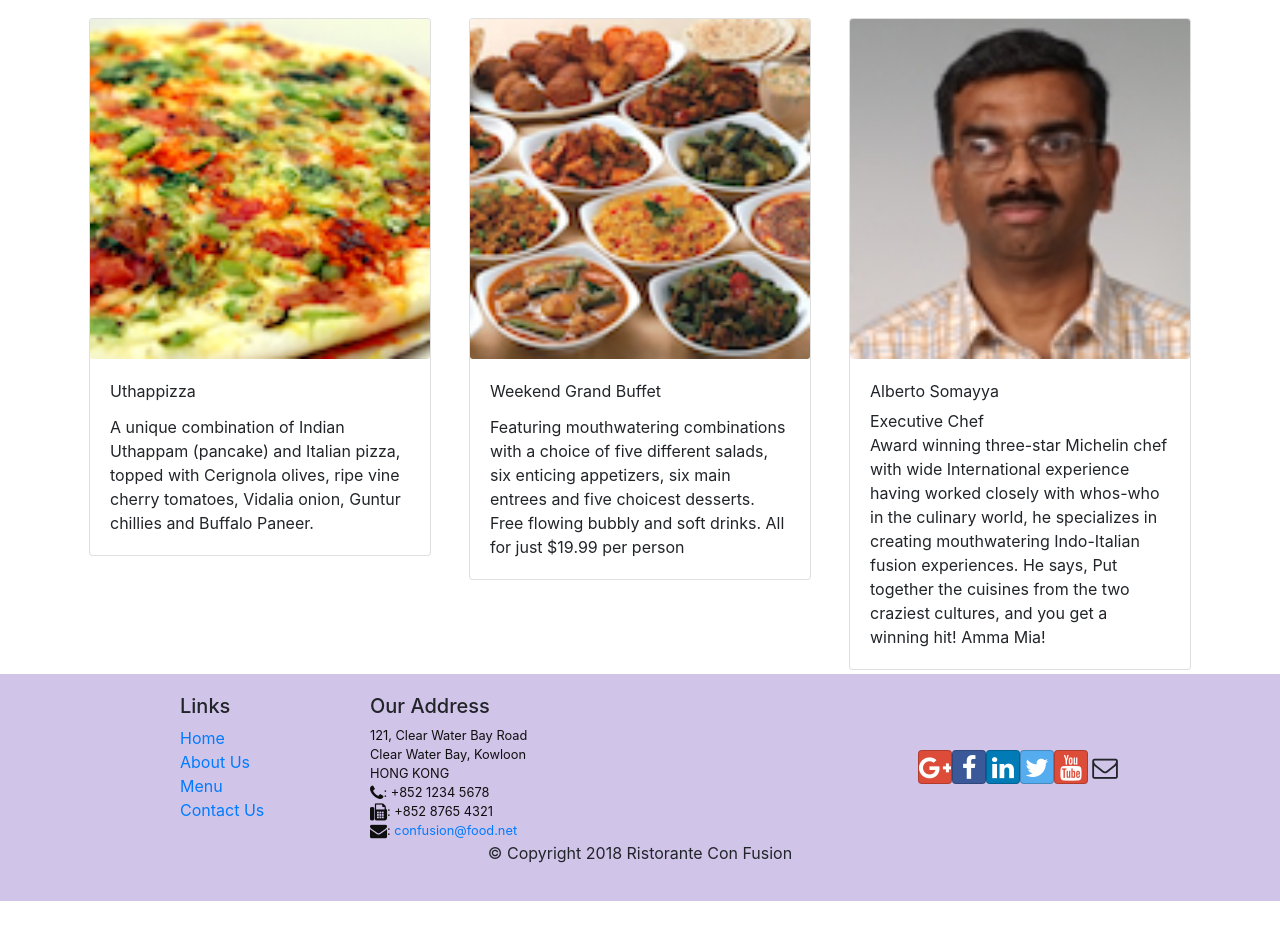
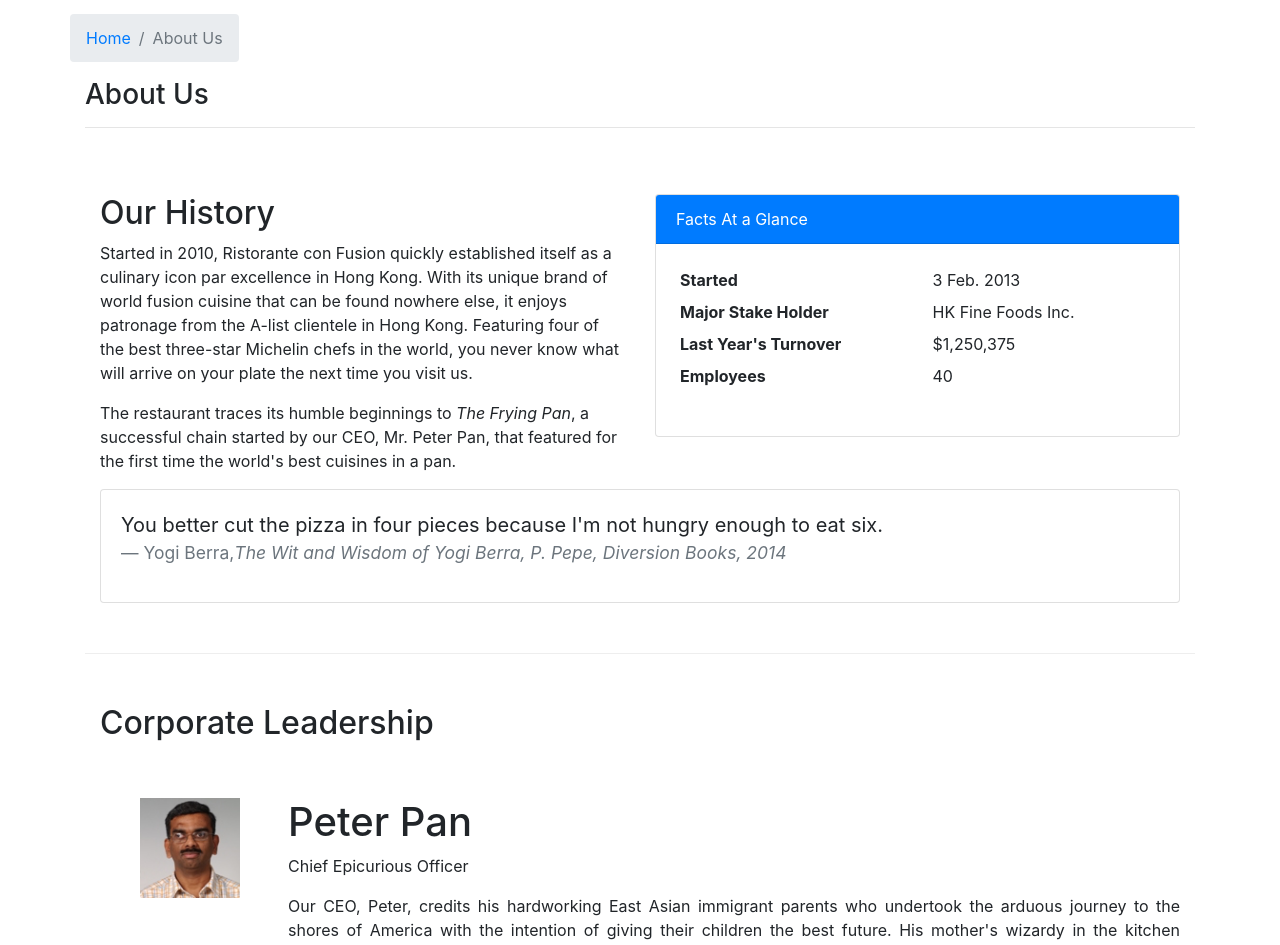
Before and after one commit to rranja25/React_Coursera, a React (Create React App) app: page /aboutus in a window 1280 px wide. Before the commit this address led to /home. Shown: the part 360-1305 px from the top of the page. Before the commit the page ends 1261 px from the top, so only its background shows below. Built offline with nearby package versions, Linux system fonts and the light colour scheme.

Commit message:
Assigment week 2

```diff
--- /dev/null
+++ b/src/components/AboutComponent.js
@@ -0,0 +1,92 @@
+import React from 'react';
+import { Breadcrumb, BreadcrumbItem, Card, CardBody, CardHeader, Media } from 'reactstrap';
+import { Link } from 'react-router-dom';
+
+function RenderLeader({ leader }) {
+  return (
+    <Media tag="li" className="my-5">
+      <Media left middle>
+        <Media object src={leader.image} alt={leader.name} height="100" width="100" />
+      </Media>
+      <Media body className="ml-5">
+        <Media><h1>{leader.name}</h1></Media>
+        <Media><p>{leader.designation}</p></Media>
+        <p className="text-justify">{leader.description}</p>
+      </Media>
+    </Media>
+  );
+}
+
+function About(props) {
+
+  const leaders = props.leaders.map((leader) => {
+    return (
+      <RenderLeader key={leader.id} leader={leader} />
+    );
+  });
+
+  return (
+    <div className="container">
+      <div className="row">
+        <Breadcrumb>
+          <BreadcrumbItem><Link to="/home">Home</Link></BreadcrumbItem>
+          <BreadcrumbItem active>About Us</BreadcrumbItem>
+        </Breadcrumb>
+        <div className="col-12">
+          <h3>About Us</h3>
+          <hr />
+        </div>
+      </div>
+      <div className="row row-content">
+        <div className="col-12 col-md-6">
+          <h2>Our History</h2>
+          <p>Started in 2010, Ristorante con Fusion quickly established itself as a culinary icon par excellence in Hong Kong. With its unique brand of world fusion cuisine that can be found nowhere else, it enjoys patronage from the A-list clientele in Hong Kong.  Featuring four of the best three-star Michelin chefs in the world, you never know what will arrive on your plate the next time you visit us.</p>
+          <p>The restaurant traces its humble beginnings to <em>The Frying Pan</em>, a successful chain started by our CEO, Mr. Peter Pan, that featured for the first time the world's best cuisines in a pan.</p>
+        </div>
+        <div className="col-12 col-md-6">
+          <Card>
+            <CardHeader className="bg-primary text-white">Facts At a Glance</CardHeader>
+            <CardBody>
+              <dl className="row p-1">
+                <dt className="col-6">Started</dt>
+                <dd className="col-6">3 Feb. 2013</dd>
+                <dt className="col-6">Major Stake Holder</dt>
+                <dd className="col-6">HK Fine Foods Inc.</dd>
+                <dt className="col-6">Last Year's Turnover</dt>
+                <dd className="col-6">$1,250,375</dd>
+                <dt className="col-6">Employees</dt>
+                <dd className="col-6">40</dd>
+              </dl>
+            </CardBody>
+          </Card>
+        </div>
+        <div className="col-12">
+          <Card>
+            <CardBody className="bg-faded">
+              <blockquote className="blockquote">
+                <p className="mb-0">You better cut the pizza in four pieces because
+                                    I'm not hungry enough to eat six.</p>
+                <footer className="blockquote-footer">Yogi Berra,
+                                <cite title="Source Title">The Wit and Wisdom of Yogi Berra,
+                                    P. Pepe, Diversion Books, 2014</cite>
+                </footer>
+              </blockquote>
+            </CardBody>
+          </Card>
+        </div>
+      </div>
+      <div className="row row-content">
+        <div className="col-12">
+          <h2>Corporate Leadership</h2>
+        </div>
+        <div className="col-12">
+          <Media list>
+            {leaders}
+          </Media>
+        </div>
+      </div>
+    </div>
+  );
+}
+
+export default About;
--- a/src/components/MainComponent.js
+++ b/src/components/MainComponent.js
@@ -1,6 +1,7 @@
 import React, { Component } from 'react';
-import Home from './HomeComponent'
+import Home from './HomeComponent';
 import Menu from './MenuComponent';
+import About from './AboutComponent';
 import DishDetail from './DishdetailComponent';
 import Header from './HeaderComponent';
 import Footer from './FooterComponent';
@@ -34,12 +35,22 @@
             />
         );
     }
+
+    const DishWithId = ({match}) => {
+        return(
+            <DishDetail dish={this.state.dishes.filter((dish) => dish.id === parseInt(match.params.dishId,10))[0]}
+              comments={this.state.comments.filter((comment) => comment.dishId === parseInt(match.params.dishId,10))} />
+        );
+      };
+
     return (
       <div>
         <Header />
         <Switch>
             <Route path="/home" component={HomePage} />
             <Route exact path="/menu" component={ () => <Menu dishes={this.state.dishes}  />} />
+            <Route exact path='/aboutus' component={()=> <About leaders={this.state.leaders} />} />} />
+            <Route path='/menu/:dishId' component={DishWithId} />
             <Route exact path='/contactus' component={Contact} />} />
             <Redirect to="/home" />
         </Switch>
```
